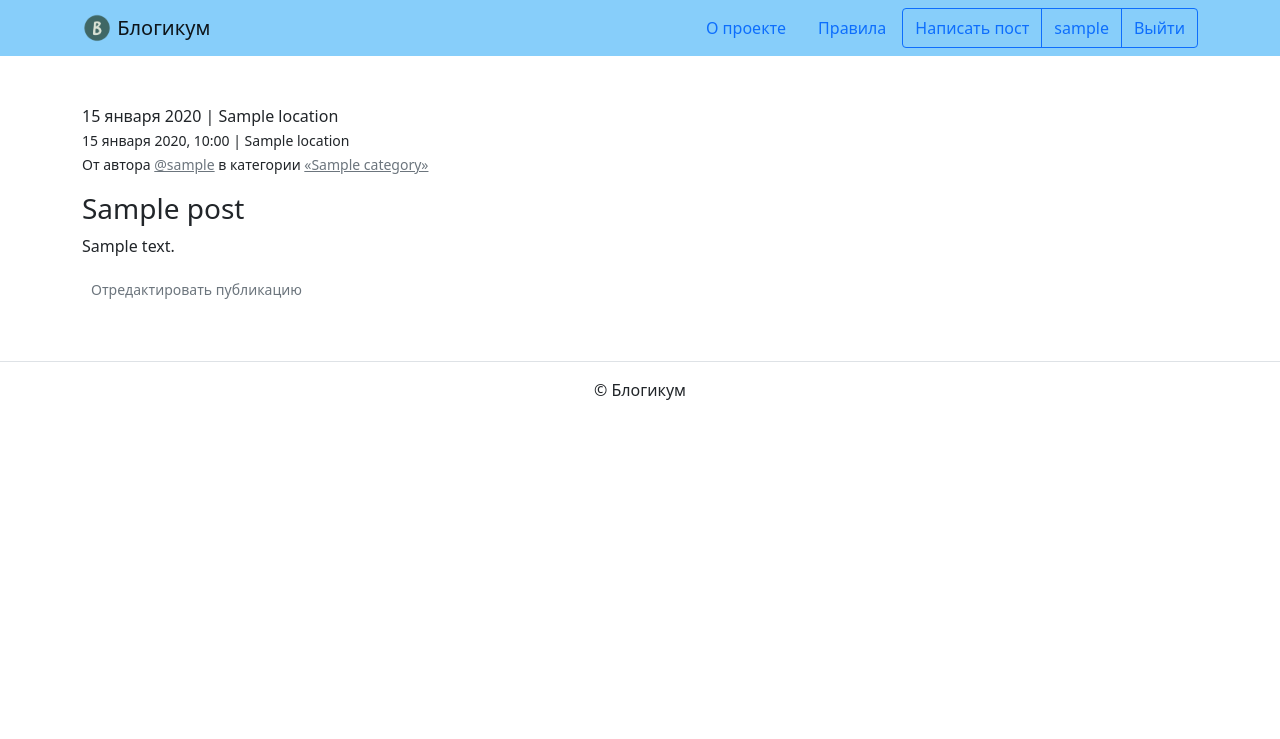
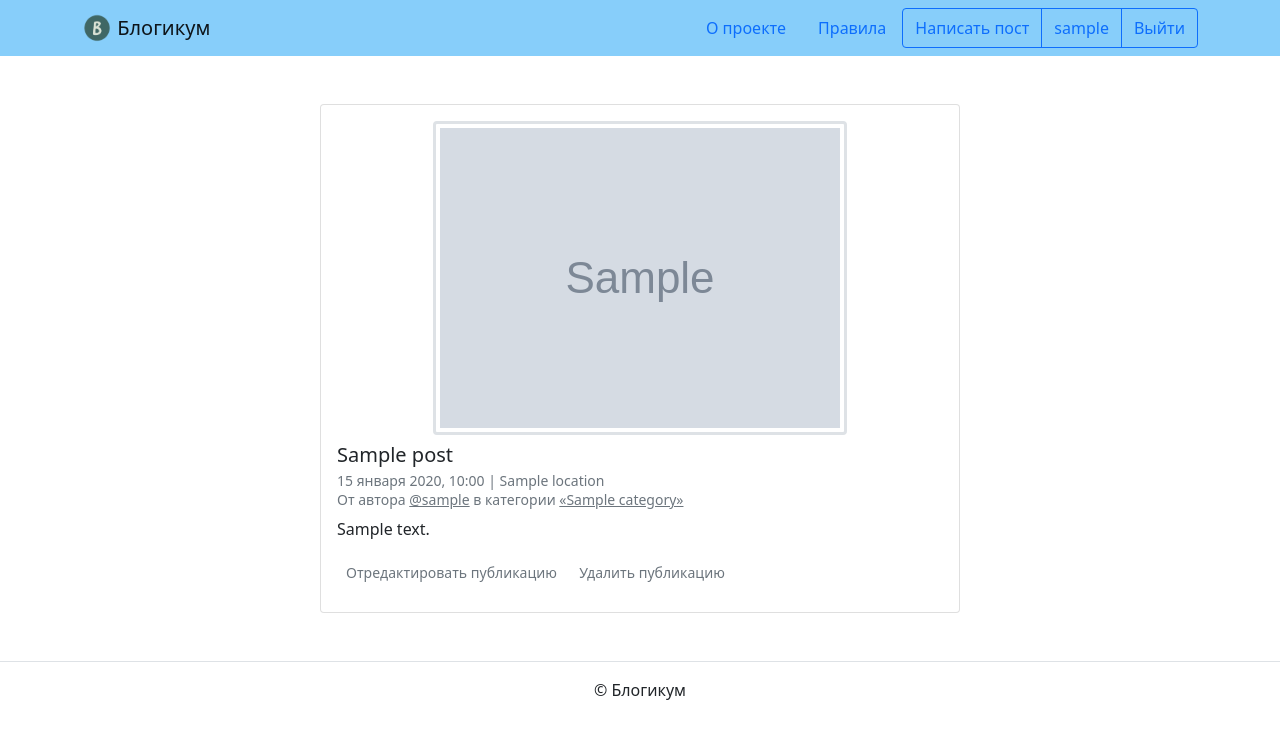
Before and after one commit to RavenIV/blogicum_project, a Django app: page /posts/1/ in a window 1280 px wide. Shown: the top 739 px of the page. Run offline with Django 3.2, Linux system fonts and the light colour scheme; a user stored in the database is signed in; tables that the repository leaves empty hold one stand-in row (values such as "Sample post"); grey boxes marked "Sample" are stand-in pictures; parts of the project's set-up code (start-up, migrations or seed data) failed here and were passed over; some libraries are stand-ins or nearby versions.

Commit message:
Feature: update and delete posts (only for  authors)

```diff
--- a/blogicum/blog/urls.py
+++ b/blogicum/blog/urls.py
@@ -5,7 +5,8 @@ app_name = 'blog'
 
 urlpatterns = [
     path('posts/<int:post_id>/edit/', views.PostUpdateView.as_view(), name='edit_post'),
-    path('posts/<int:post_id>/', views.post_detail, name='post_detail'),
+    path('posts/<int:post_id>/delete/', views.PostDeleteView.as_view(), name='delete_post'),
+    path('posts/<int:post_id>/', views.PostDetailView.as_view(), name='post_detail'),
     path('posts/create/', views.PostCreateView.as_view(), name='create_post'),
     path(
         'category/<slug:category_slug>/',
--- a/blogicum/blog/views.py
+++ b/blogicum/blog/views.py
@@ -1,11 +1,13 @@
 from datetime import datetime
+from typing import Any
 
 from django.core.paginator import Paginator
 from django.contrib.auth import get_user_model
 from django.contrib.auth.mixins import LoginRequiredMixin
+from django.db import models
 from django.shortcuts import get_object_or_404, render
-from django.views.generic import CreateView, DetailView, ListView, TemplateView, UpdateView
-from django.urls import reverse
+from django.views.generic import CreateView, DeleteView, DetailView, ListView, TemplateView, UpdateView
+from django.urls import reverse, reverse_lazy
 
 from .models import Category, Post
 from .forms import PostForm
@@ -35,8 +37,26 @@ class PostUpdateView(LoginRequiredMixin, UpdateView):
     template_name = 'blog/create.html'
 
     def dispatch(self, request, *args, **kwargs):
-        get_object_or_404(User, username=request.user)
+        get_object_or_404(Post, pk=kwargs['post_id'], author=request.user)
         return super().dispatch(request, *args, **kwargs)
+
+
+class PostDeleteView(LoginRequiredMixin, DeleteView):
+    model = Post
+    template_name = 'blog/create.html'
+    success_url = reverse_lazy('blog:index')
+
+    def dispatch(self, request, *args, **kwargs):
+        get_object_or_404(Post, pk=kwargs['post_id'], author=request.user)
+        return super().dispatch(request, *args, **kwargs)
+
+
+class PostDetailView(DetailView):
+    model = Post
+    template_name = 'blog/detail.html'
+
+    def get_object(self):
+        return get_object_or_404(Post, pk=self.kwargs['post_id'])
 
 
 def profile(request, username):
@@ -91,13 +111,13 @@ def index(request):
     })
 
 
-def post_detail(request, post_id):
-    return render(request, 'blog/detail.html', {
-        'post': get_object_or_404(
-            filter_published_posts(Post.objects),
-            pk=post_id,
-        )
-    })
+# def post_detail(request, post_id):
+#     return render(request, 'blog/detail.html', {
+#         'post': get_object_or_404(
+#             filter_published_posts(Post.objects),
+#             pk=post_id,
+#         )
+#     })
 
 
 def category_posts(request, category_slug):
--- a/blogicum/templates/blog/detail.html
+++ b/blogicum/templates/blog/detail.html
@@ -4,8 +4,16 @@
   {{ post.pub_date|date:"d E Y" }}
 {% endblock %}
 {% block content %}
-  <article>
-    <p>{{ post.pub_date|date:"d E Y" }} | {% if post.location and post.location.is_published %}{{ post.location.name }}{% else %}Планета Земля{% endif %}<br>
+  <div class="col d-flex justify-content-center">
+    <div class="card" style="width: 40rem;">
+      <div class="card-body">
+        {% if post.image %}
+          <a href="{{ post.image.url }}" target="_blank">
+            <img class="border-3 rounded img-fluid img-thumbnail mb-2 mx-auto d-block" src="{{ post.image.url }}">
+          </a>
+        {% endif %}
+        <h5 class="card-title">{{ post.title }}</h5>
+        <h6 class="card-subtitle mb-2 text-muted">
           <small>
             {% if not post.is_published %}
               <p class="text-danger">Пост снят с публикации админом</p>
@@ -16,14 +24,20 @@
             От автора <a class="text-muted" href="{% url 'blog:profile' post.author.username %}">@{{ post.author.username }}</a> в
             категории {% include "includes/category_link.html" %}
           </small>
-    <h3>{{ post.title }}</h3>
+        </h6>
         <p class="card-text">{{ post.text|linebreaksbr }}</p>
         {% if user == post.author %}
           <div class="mb-2">
             <a class="btn btn-sm text-muted" href="{% url 'blog:edit_post' post.id %}" role="button">
               Отредактировать публикацию
             </a>
+            <a class="btn btn-sm text-muted" href="{% url 'blog:delete_post' post.id %}" role="button">
+              Удалить публикацию
+            </a>
           </div>
         {% endif %}
-  </article>
+
+      </div>
+    </div>
+  </div>
 {% endblock %}
```
Also changed, not shown: blogicum/blog/models.py (line endings or trailing spaces). Lines whose indentation alone changed are shown as unchanged.
